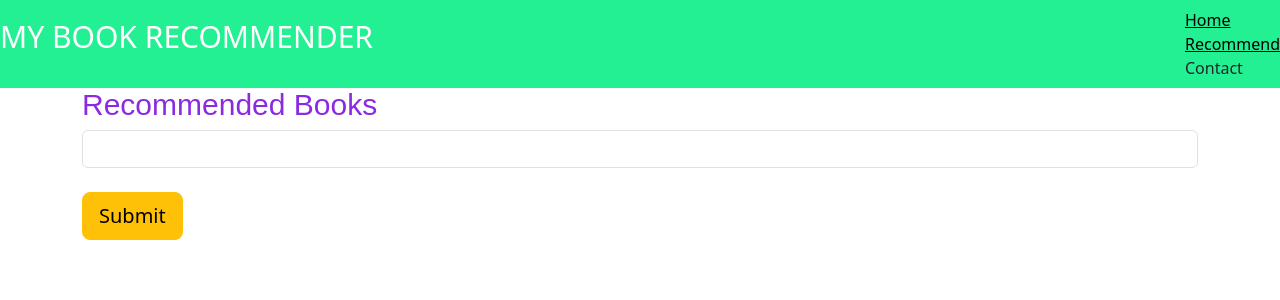
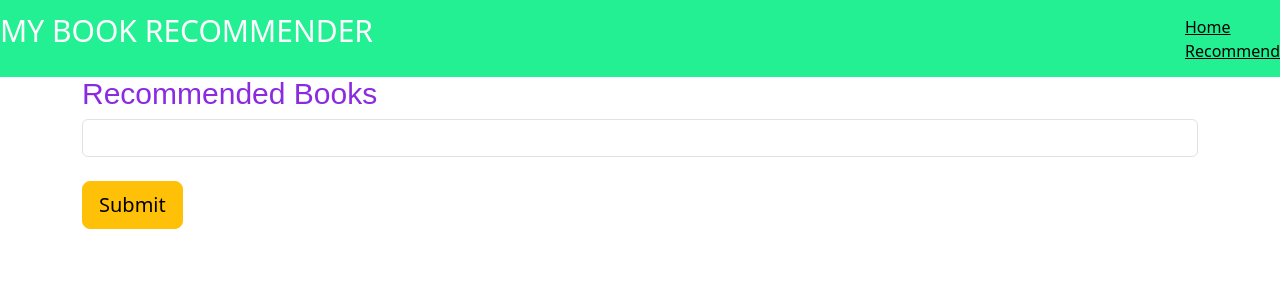
Before and after one commit to aruneer007/Bookrecommendersystem, a Flask app: page /recommend in a window 1280 px wide. Shown: the top 300 px of the page. Run offline with Flask 3, Linux system fonts and the light colour scheme.

Commit message:
Update recommend.html

```diff
--- a/templates/recommend.html
+++ b/templates/recommend.html
@@ -21,7 +21,7 @@
         <ul class="nav navbar-nav">
             <li><a class="text-black" href="/">Home</a></li>
             <li><a class="text-black" href="/recommend">Recommend</a></li>
-            <li><a>Contact</a></li>
+
         </ul>
     </nav>
     <div class="container">
```
